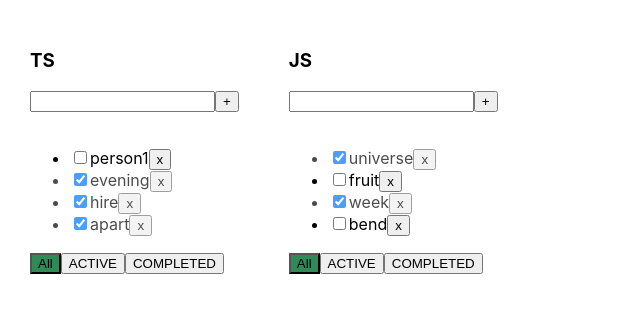
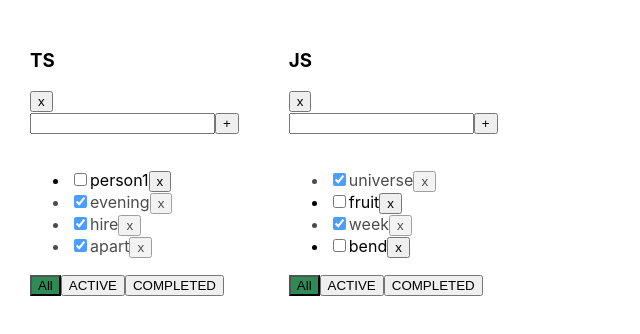
Before and after one commit to Metaloziz/training_todolist, a React (Create React App) app: page / in a window 1280 px wide. Shown: the top 334 px of the page, without its empty margins (0-640 px from the left). Built offline with nearby package versions, Linux system fonts and the light colour scheme.

Commit message:
5 lesson

```diff
--- a/src/App.tsx
+++ b/src/App.tsx
@@ -60,9 +60,7 @@ function App() {
         setLists(state => state.map(el => el.id === listID ? {...el, filter: newFilter} : el))
     }
     const addTask = (listID: string, title: string) => {
-
         let newTask: TaskPT = {id: v1(), title: title, isDone: false}
-
         setTasks(state => ({...state, [listID]: [newTask, ...state[listID]]}))
     }
     const checkBox = (listID: string, taskID: string) => {
@@ -73,14 +71,13 @@ function App() {
             }
         ))
     }
-
-
-    // const tasks2: taskPT[] = [
-    //     {id: v1(), title: 'valuable1', isDone: false},
-    //     {id: v1(), title: 'valuable2', isDone: false},
-    //     {id: v1(), title: 'valuable3', isDone: false},
-    //     {id: v1(), title: 'valuable4', isDone: false},
-    // ]
+    const removeList = (listID: string) => {
+        setLists(state => state.filter(el => el.id !== listID))
+        let copy = {...tasks}
+        delete copy[listID]
+        setTasks(copy)
+        console.log(tasks)
+    }
 
 
     return (
@@ -95,7 +92,8 @@ function App() {
                                  addTask={addTask}
                                  removeTaskCB={removeTask}
                                  changeFilter={changeFilter}
-                                 checkBox={checkBox}/>
+                                 checkBox={checkBox}
+                                 removeList={removeList}/>
             })}
 
         </div>
--- a/src/components/Tasks/Tasks.tsx
+++ b/src/components/Tasks/Tasks.tsx
@@ -19,10 +19,11 @@ export const Tasks = (props: TasksPT) => {
     }
 
 
+
     let filtredTasks = props.tasks
-
     if (props.filter === COMPLETED) filtredTasks = props.tasks.filter(el => el.isDone)
     if (props.filter === ACTIVE) filtredTasks = props.tasks.filter(el => !el.isDone)
+
 
 
     return (
--- a/src/components/Todolist/Todolist.tsx
+++ b/src/components/Todolist/Todolist.tsx
@@ -14,6 +14,7 @@ type TodolistPT = {
     changeFilter: (listID: string, newFilter: FilterPT) => void
     addTask: (listID: string, title: string) => void
     checkBox: (listID: string, taskID: string) => void
+    removeList: (listID: string) => void
 }
 
 
@@ -29,11 +30,15 @@ export const Todolist = (props: TodolistPT) => {
             props.changeFilter(props.listID, filter)
         }
 
+        const removeListCB = () => {
+            props.removeList(props.listID)
+        }
+
 
         return (
-            <div >
-                <h3>{props.title}
-                </h3>
+            <div>
+                <h3>{props.title}</h3>
+                <button onClick={removeListCB}>x</button>
                 <div>
                     <InputArea addTask={props.addTask} listID={props.listID}/>
                 </div>
```
